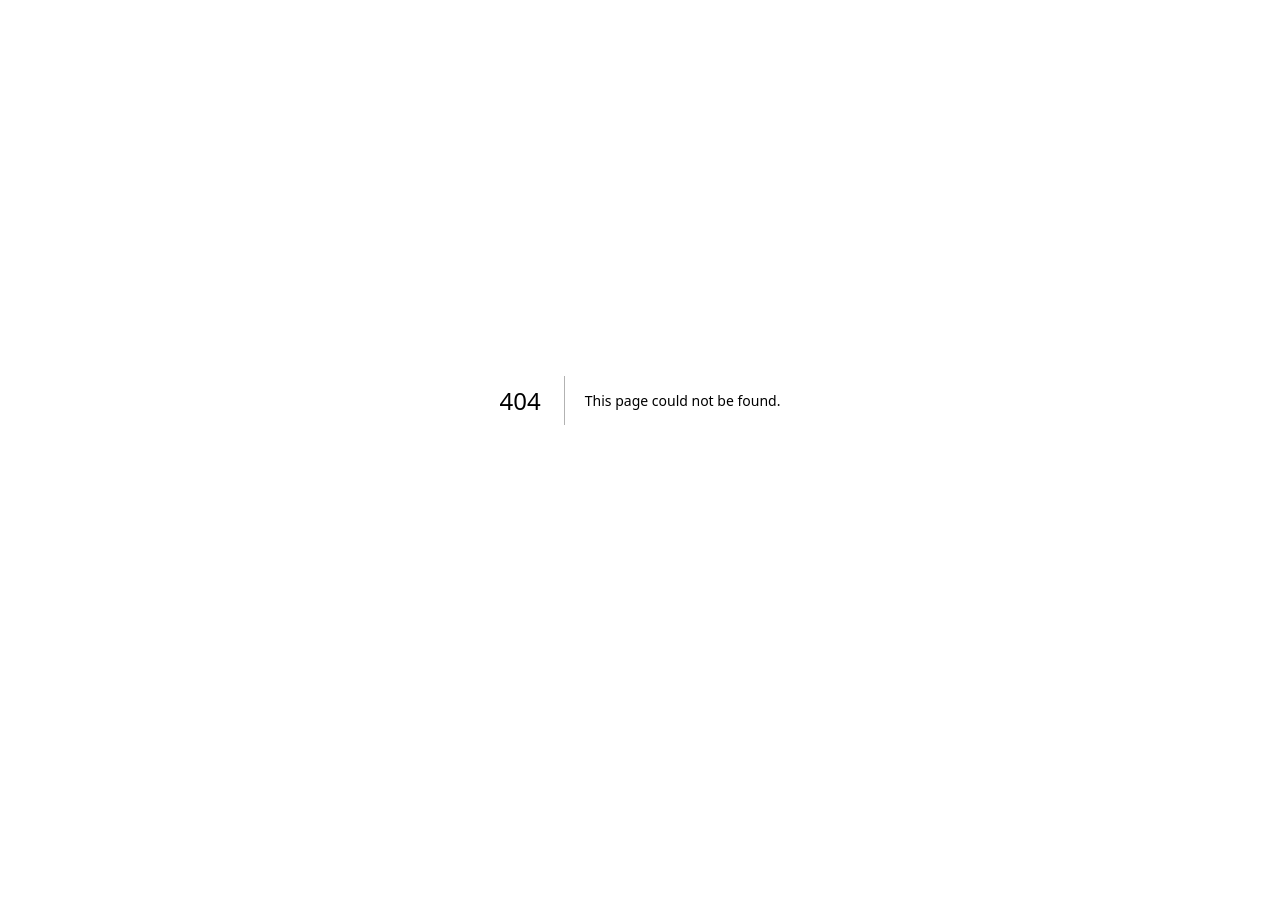
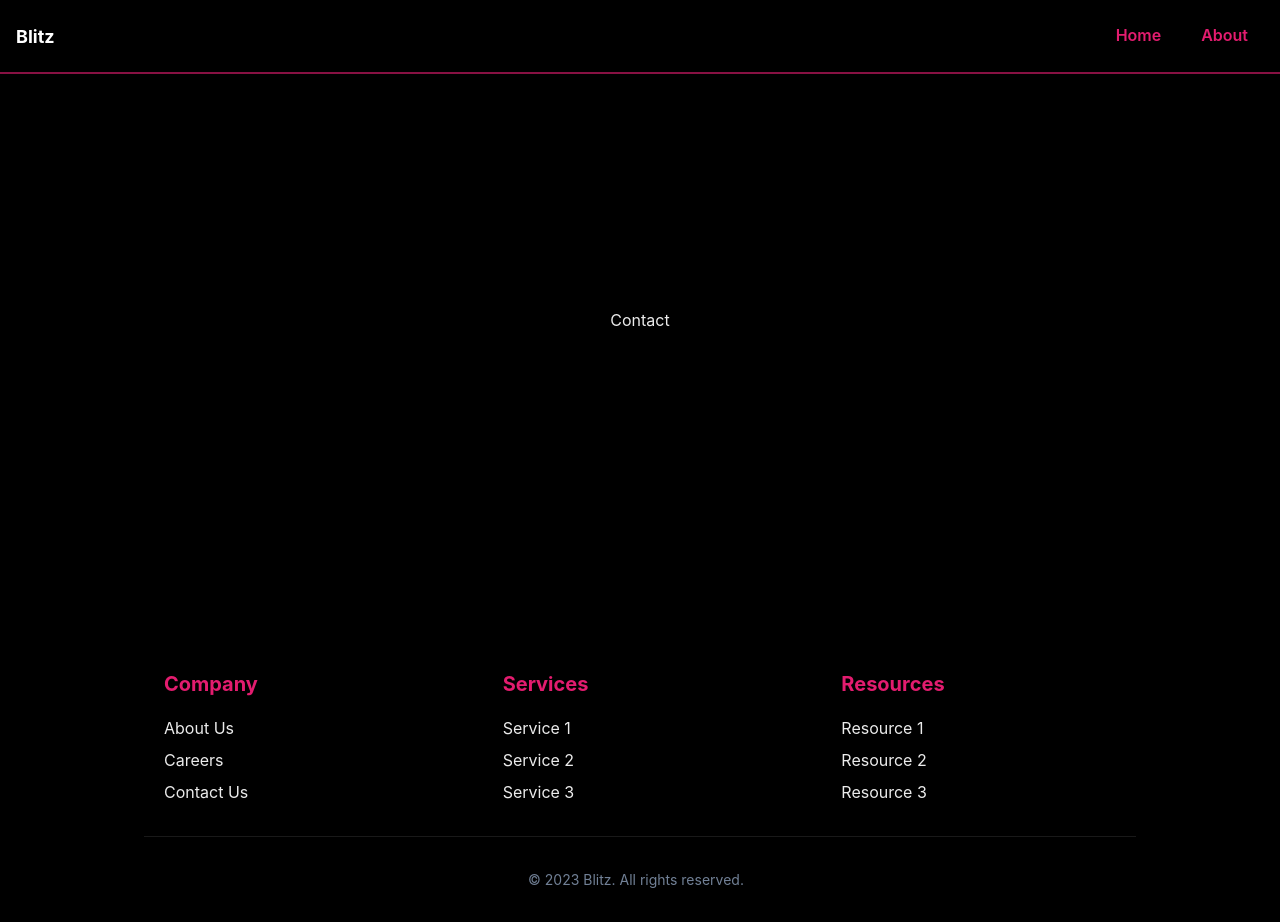
Before and after one commit to piotrszubert/next-chakraUI, a Next.js app: page /contact in a window 1280 px wide. Before the commit this address had no page. Before the commit the page ends 800 px from the top, so only its background shows below. Built offline with nearby package versions, Linux system fonts and the light colour scheme.

Commit message:
renamed page

```diff
--- /dev/null
+++ b/src/pages/contact/index.js
@@ -0,0 +1,26 @@
+import Head from 'next/head';
+import Layout from '@/components/Layout';
+
+export default function About() {
+    return (
+        <>
+            <Head>
+                <title>Blitz - Contact</title>
+                <meta
+                    name="description"
+                    content="Generated by create next app"
+                />
+                <meta
+                    name="viewport"
+                    content="width=device-width, initial-scale=1"
+                />
+                <link rel="icon" href="/favicon.ico" />
+            </Head>
+            <Layout>
+                <section style={{minHeight: '80vh', backgroundColor: '#000', display: 'grid', placeItems: "center"}}>
+                    Contact
+                </section>
+            </Layout>
+        </>
+    );
+}
```
